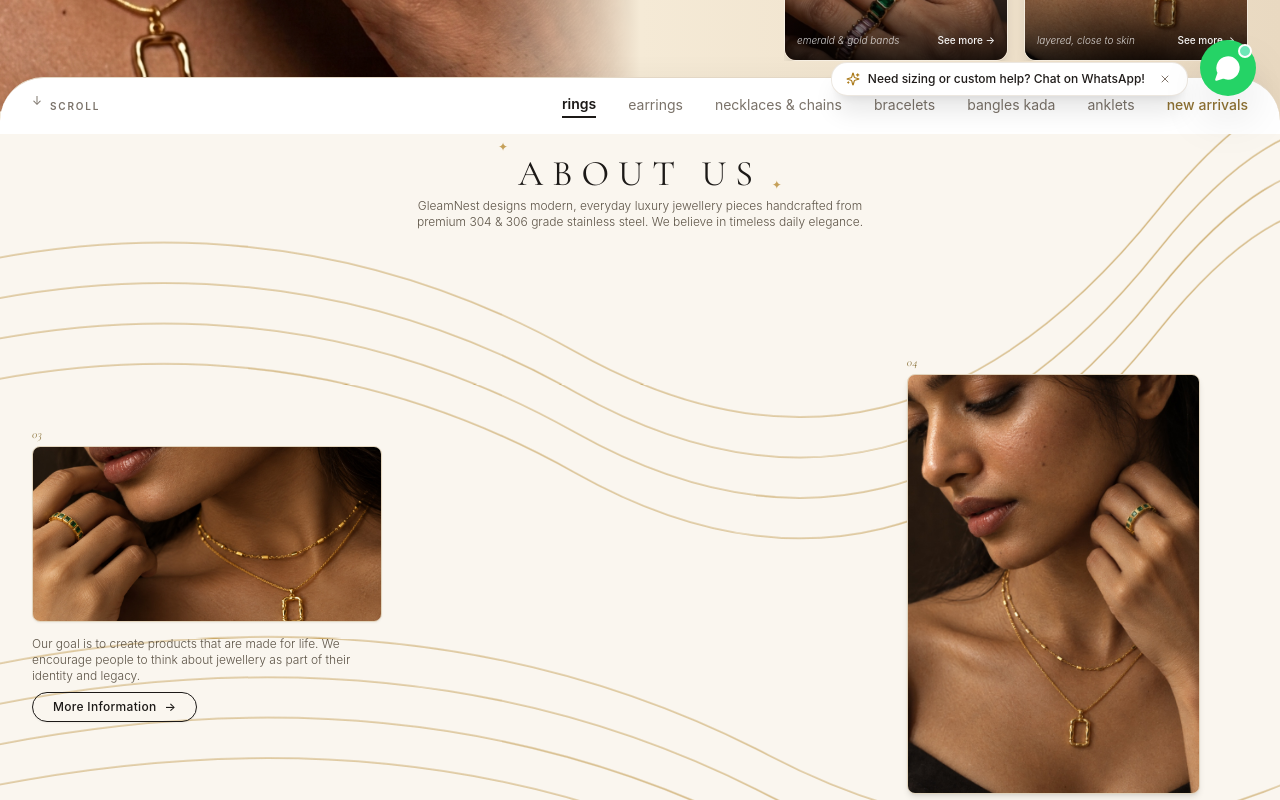
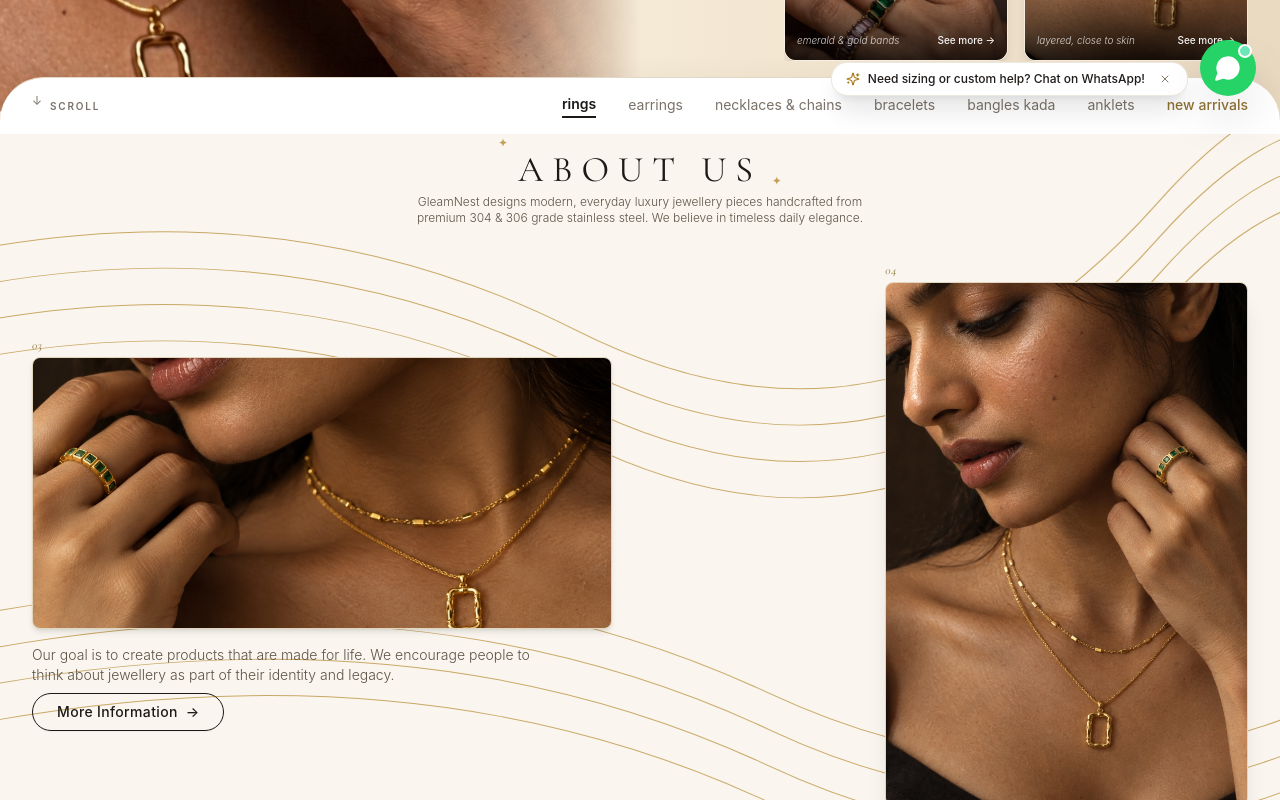
Before and after one commit to zenorixhq/gleamnest, a Next.js app: page / in a window 1280 px wide. Shown: the part 680-1480 px from the top of the page. Built offline with nearby package versions, Linux system fonts and the light colour scheme; a web font is replaced by a local one.

Commit message:
Desktop layout: enlarge both images in About Us and fit cleanly in single window

```diff
--- a/components/storefront/AboutUsSection.tsx
+++ b/components/storefront/AboutUsSection.tsx
@@ -6,7 +6,7 @@ export function AboutUsSection() {
   return (
     <section
       id="about-us"
-      className="relative w-full min-h-[560px] md:h-screen md:max-h-[100vh] lg:h-[100svh] flex flex-col justify-between py-6 sm:py-8 md:py-2 lg:py-4 bg-[#FAF6EF] text-[#1C1917] overflow-hidden border-b border-[#EADBBE]/80 select-none"
+      className="relative w-full min-h-[560px] md:h-[calc(100vh-4.5rem)] lg:h-[calc(100vh-5rem)] md:max-h-[calc(100vh-4.5rem)] lg:max-h-[calc(100vh-5rem)] flex flex-col justify-between py-6 sm:py-8 md:py-2 lg:py-3 bg-[#FAF6EF] text-[#1C1917] overflow-hidden border-b border-[#EADBBE]/80 select-none scroll-mt-20"
     >
       {/* Background Topographic Wave Contours (Whisper-Light Ambient Motif, Non-Intrusive) */}
       <svg
@@ -42,16 +42,16 @@ export function AboutUsSection() {
           </p>
         </div>
 
-        {/* 2. Main Two-Column Editorial Spread (Fills Remaining Screen Height Cleanly with ZERO Overflow) */}
-        <div className="grid grid-cols-1 md:grid-cols-12 gap-4 lg:gap-8 items-center flex-1 min-h-0 py-1 sm:py-2">
+        {/* 2. Main Two-Column Editorial Spread (Fills Single Desktop Window Cleanly with ZERO Overflow) */}
+        <div className="grid grid-cols-1 md:grid-cols-12 gap-6 lg:gap-10 xl:gap-14 items-center flex-1 min-h-0 py-1 sm:py-2">
 
-          {/* Left Column: Number 03 + Landscape Photo + Story + Oval Pill Button */}
-          <div className="md:col-span-5 flex flex-col justify-center h-full space-y-2 sm:space-y-3">
+          {/* Left Column: Number 03 + Enlarged Landscape Photo on Desktop + Story + Oval Pill Button */}
+          <div className="md:col-span-6 flex flex-col justify-center h-full space-y-2.5 sm:space-y-3 md:space-y-3.5">
             <div>
               <span className="font-editorial text-xs italic text-[#8F7842] block mb-1 tracking-wider">
                 03
               </span>
-              <div className="w-full max-w-[300px] sm:max-w-[330px] lg:max-w-[350px] aspect-[16/9] max-h-[22vh] rounded-sm overflow-hidden shadow-sm border border-[#E2D5BE] bg-[#F0E6D2]">
+              <div className="w-full max-w-[300px] sm:max-w-[330px] md:max-w-[480px] lg:max-w-[540px] xl:max-w-[580px] aspect-[16/9] md:aspect-[16/10] max-h-[22vh] md:max-h-[32vh] lg:max-h-[34vh] rounded-sm overflow-hidden shadow-sm md:shadow-md border border-[#E2D5BE] bg-[#F0E6D2]">
                 <img
                   src="/images/about-model-landscape.jpg"
                   alt="GleamNest Waterproof Necklace & Ring Lifestyle Landscape"
@@ -60,15 +60,15 @@ export function AboutUsSection() {
               </div>
             </div>
 
-            <div className="space-y-1.5 sm:space-y-2 max-w-xs pt-0.5">
-              <p className="text-[11px] sm:text-xs text-[#5C5346] leading-relaxed font-light">
+            <div className="space-y-1.5 sm:space-y-2 max-w-xs md:max-w-md lg:max-w-lg pt-0.5">
+              <p className="text-[11px] sm:text-xs md:text-sm text-[#5C5346] leading-relaxed font-light">
                 Our goal is to create products that are made for life. We encourage people to think about jewellery as part of their identity and legacy.
               </p>
 
               <div>
                 <Link
                   href="/products"
-                  className="inline-flex items-center gap-2 px-5 py-1.5 rounded-full border border-[#1C1917] text-[#1C1917] hover:bg-[#1C1917] hover:text-white text-xs font-medium tracking-wide transition-all shadow-sm active:scale-95 group"
+                  className="inline-flex items-center gap-2 px-5 py-1.5 md:py-2 md:px-6 rounded-full border border-[#1C1917] text-[#1C1917] hover:bg-[#1C1917] hover:text-white text-xs md:text-sm font-medium tracking-wide transition-all shadow-sm active:scale-95 group"
                 >
                   <span>More Information</span>
                   <span className="group-hover:translate-x-1 transition-transform">→</span>
@@ -77,16 +77,13 @@ export function AboutUsSection() {
             </div>
           </div>
 
-          {/* Spacer Column */}
-          <div className="hidden md:block md:col-span-1" />
-
-          {/* Right Column: Number 04 + Portrait Photo (Shifted to the right, strict 2:3 ratio, full pendant visibility) */}
+          {/* Right Column: Number 04 + Enlarged Portrait Photo on Desktop */}
           <div className="md:col-span-6 flex flex-col justify-center items-end h-full">
-            <div className="flex flex-col items-start max-h-[48vh] sm:max-h-[52vh] lg:max-h-[55vh] aspect-[2/3] w-auto ml-auto mr-1 sm:mr-4 md:mr-8 lg:mr-12">
+            <div className="flex flex-col items-start max-h-[48vh] sm:max-h-[52vh] md:max-h-[62vh] lg:max-h-[66vh] xl:max-h-[68vh] aspect-[2/3] w-auto ml-auto mr-1 sm:mr-4 md:mr-0">
               <span className="font-editorial text-xs italic text-[#8F7842] block mb-1 tracking-wider">
                 04
               </span>
-              <div className="w-full flex-1 aspect-[2/3] rounded-sm overflow-hidden shadow-md border border-[#E2D5BE] bg-[#F0E6D2]">
+              <div className="w-full flex-1 aspect-[2/3] rounded-sm overflow-hidden shadow-md md:shadow-xl border border-[#E2D5BE] bg-[#F0E6D2]">
                 <img
                   src="/images/about-model-portrait.jpg"
                   alt="GleamNest Fine Jewelry Portrait"
```
